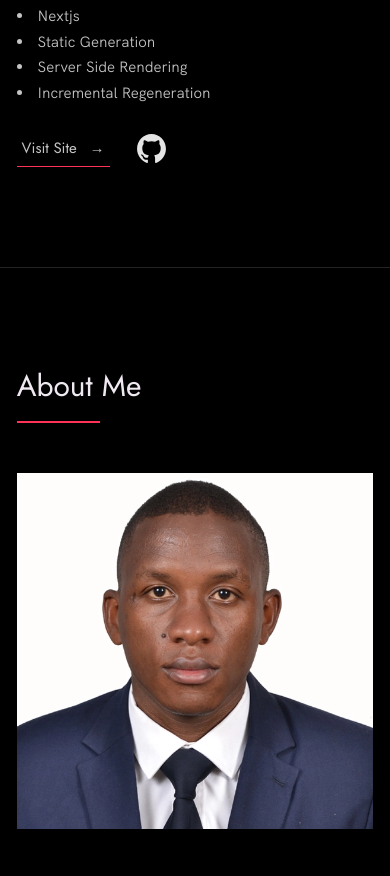
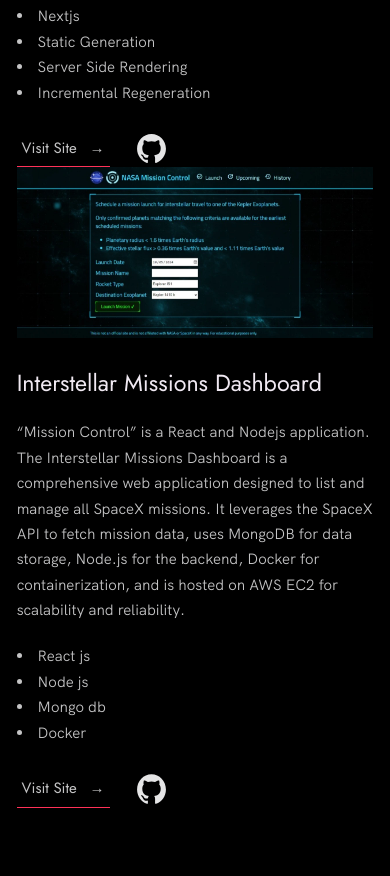
Before and after one commit to DEmosus/esaaka-dev-solution, a plain HTML site: page index.html in a window 390 px wide. Shown: the part 4608-5484 px from the top of the page. Drawn offline with Linux system fonts and the light colour scheme.

Commit message:
nasa-project

```diff
--- a/index.css
+++ b/index.css
@@ -75,6 +75,7 @@ body {
 .row {
     max-width: var(--container-max-width);
     margin: 0 auto;
+    padding: 0 var(--gutter-medium);
 }
 
 @media(max-width: 1340px) {
@@ -91,12 +92,6 @@ body {
 
 @media(max-width: 600px) {
     .row {
-        padding: 0 var(--gutter-normal);
-    }
-}
-
-@media(max-width: 600px) {
-    .row {
         padding: 0 var(--gutter-small);
     }
 }
@@ -104,6 +99,10 @@ body {
 section {
     padding: var(--gutter-huge) 0;
     border-bottom: var(--border-light);
+}
+
+section:last-of-type {
+    border-bottom: none;
 }
 
 img {
--- a/index.html
+++ b/index.html
@@ -177,6 +177,33 @@
             </div>
           </div>
         </div>
+
+        <div class="portfolio__box">
+          <div class="portfolio__text">
+            <h3>Interstellar Missions Dashboard</h3>
+            <p>
+              “Mission Control” is a React and Nodejs application. The Interstellar Missions Dashboard is a comprehensive web application designed to list and manage all SpaceX missions. It leverages the SpaceX API to fetch mission data, uses MongoDB for data storage, Node.js for the backend, Docker for containerization, and is hosted on AWS EC2 for scalability and reliability.
+            </p>
+            <ul class="portfolio__list">
+              <li>React js</li>
+              <li>Node js</li>
+              <li>Mongo db</li>
+              <li>Docker</li>
+            </ul>
+
+            <div class="portfolio__links">
+              <a href="http://3.90.178.171:8000/" target="_blank" class="link__text">
+                Visit Site <span>&rarr;</span>
+              </a>
+              <a href="https://github.com/DEmosus/nasa-mission-control" target="_blank" title="View Source Code">
+                <img src="./images/github.svg" class="portfolio__code" title="View Source Code" alt="GitHub">
+              </a>
+            </div>
+          </div>
+          <div class="portfolio__image-box">
+            <img src="./images/Nasa-mission-control.webp" class="portfolio__image" alt="nasa-mission-control" />
+          </div>
+        </div>
       </div>
     </section>
 
--- a/index.js
+++ b/index.js
@@ -6,8 +6,8 @@ const handleFirstTab = (e) => {
   if(e.key === 'Tab') {
     document.body.classList.add('user-is-tabbing')
 
-    window.removeEventListener('keydown', handleFirstTab)
-    window.addEventListener('mousedown', handleMouseDownOnce)
+    self.removeEventListener('keydown', handleFirstTab)
+    self.addEventListener('mousedown', handleMouseDownOnce)
   }
 
 }
@@ -15,11 +15,11 @@ const handleFirstTab = (e) => {
 const handleMouseDownOnce = () => {
   document.body.classList.remove('user-is-tabbing')
 
-  window.removeEventListener('mousedown', handleMouseDownOnce)
-  window.addEventListener('keydown', handleFirstTab)
+  self.removeEventListener('mousedown', handleMouseDownOnce)
+  self.addEventListener('keydown', handleFirstTab)
 }
 
-window.addEventListener('keydown', handleFirstTab)
+self.addEventListener('keydown', handleFirstTab)
 
 const backToTopButton = document.querySelector(".back-to-top");
 let isBackToTopRendered = false;
@@ -32,8 +32,8 @@ let alterStyles = (isBackToTopRendered) => {
     : "scale(0)";
 };
 
-window.addEventListener("scroll", () => {
-  if (window.scrollY > 700) {
+self.addEventListener("scroll", () => {
+  if (self.scrollY > 700) {
     isBackToTopRendered = true;
     alterStyles(isBackToTopRendered);
   } else {
```
Also changed, not shown: images/Nasa-mission-control.webp (added).
